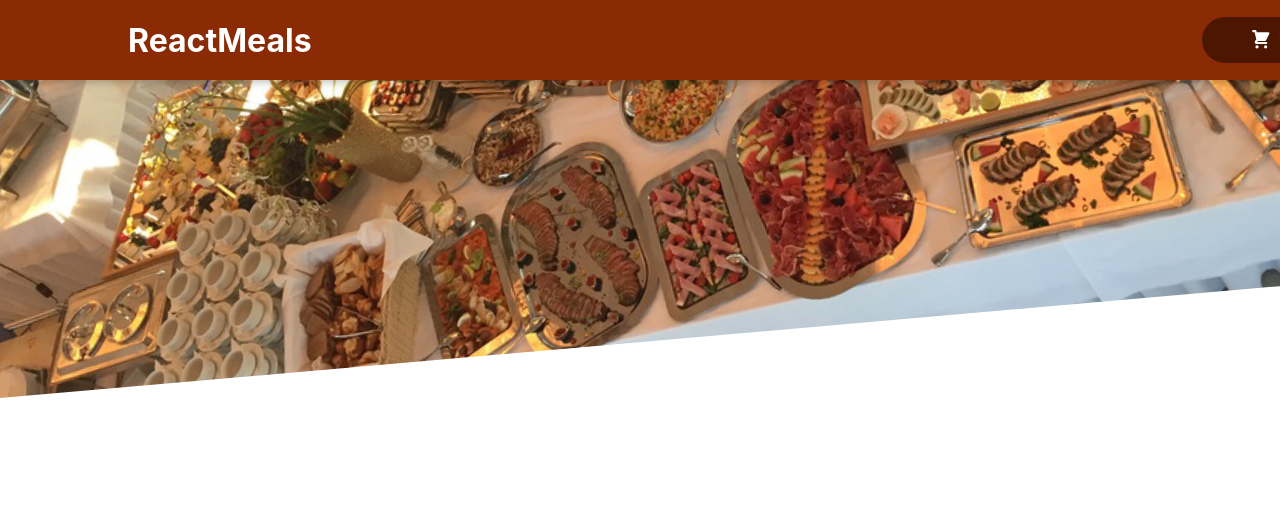
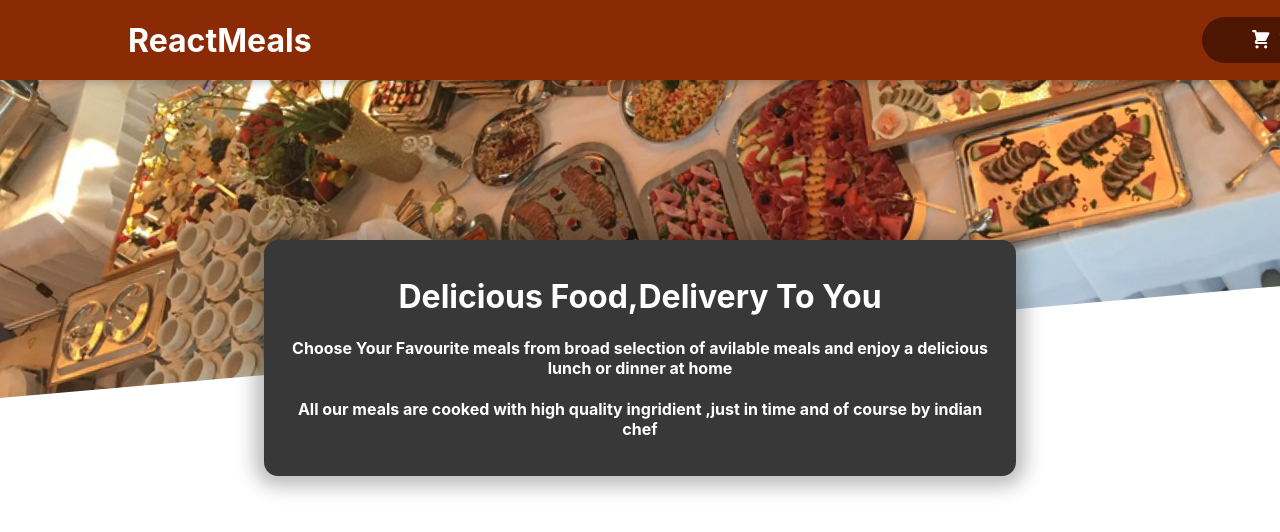
Before and after one commit to 2901shivam/reastraunt-orderbooking, a React (Create React App) app: page / in a window 1280 px wide. Shown: the top 532 px of the page. Built offline with nearby package versions, Linux system fonts and the light colour scheme.

Commit message:
summaryofrestraunt

```diff
--- a/src/App.js
+++ b/src/App.js
@@ -1,11 +1,13 @@
 import logo from './logo.svg';
 import './App.css';
 import Header from './Components/Layout/Header';
+import MealsSummary from './Components/Meals/MealsSummary';
 
 function App() {
   return (
      <div>
       <Header></Header>
+      <MealsSummary></MealsSummary>
      </div>
   );
 }
--- /dev/null
+++ b/src/Components/Meals/MealsSummary.js
@@ -0,0 +1,17 @@
+import React from 'react'
+import classes from "./MealsSummary.module.css"
+
+const MealsSummary = (props) => {
+  return (
+    <div className={classes.summary}>
+
+        <h1>Delicious Food,Delivery To You</h1>
+        <div className={classes.summaryh2}>
+        <h4>Choose Your Favourite meals from broad selection of avilable meals and enjoy a delicious lunch or dinner at home</h4>
+        <h4>All our meals are cooked with high quality ingridient ,just  in time and of course by indian chef </h4>
+      </div>
+    </div>
+  )
+}
+
+export default MealsSummary
--- /dev/null
+++ b/src/Components/Meals/MealsSummary.module.css
@@ -0,0 +1,18 @@
+.summary {
+    text-align: center;
+    max-width: 45rem;
+    width: 90%;
+    margin: auto;
+    margin-top: -10rem;
+    position: relative;
+    background-color: #383838;
+    color: white;
+    border-radius: 14px;
+    padding: 1rem;
+    box-shadow: 0 1px 18px 10px rgba(0, 0, 0, 0.25);
+  }
+
+  .summary h2 {
+    font-size: 2rem;
+    margin-top: 0;
+  }
```
